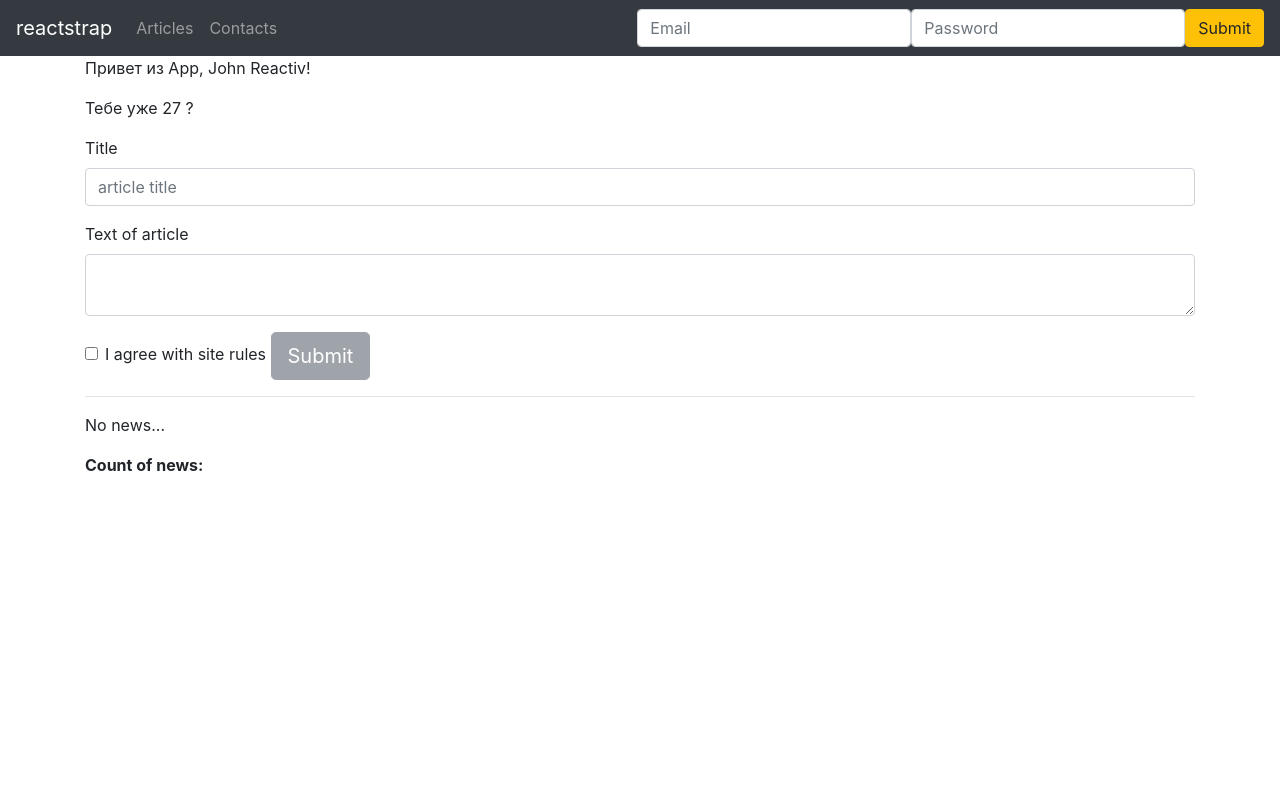
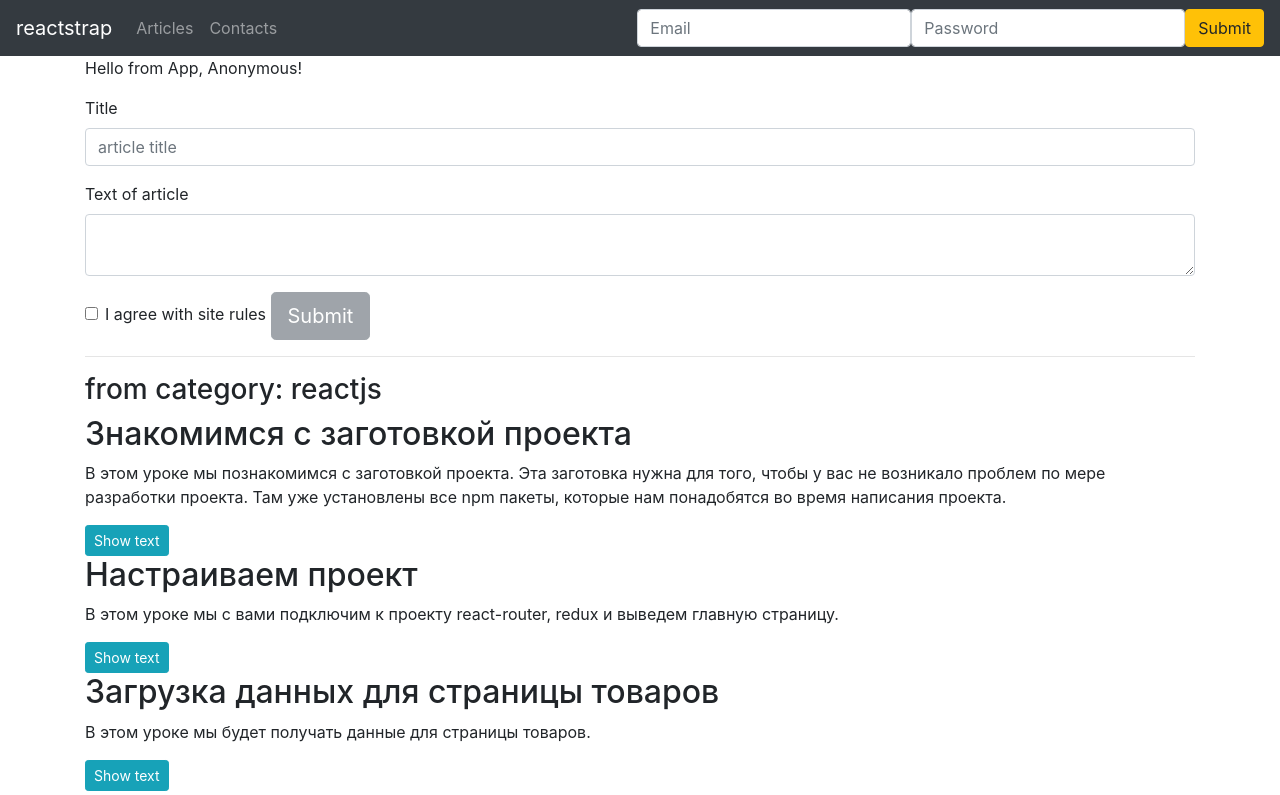
Before and after one commit to dmmeteo/try-react, a React (Create React App) app: page / in a window 1280 px wide. Shown: the top 795 px of the page. Built offline with nearby package versions, Linux system fonts and the light colour scheme.

Commit message:
using combineReducers

```diff
--- a/src/components/App.js
+++ b/src/components/App.js
@@ -18,16 +18,17 @@ let menu = [
 
 class App extends React.Component {
     render() {
-        const { name, surname, age } = this.props.user;
+        const {name} = this.props.user;
+        const {category, articles} = this.props.page;
         return (
             <div>
                 <Header items={menu}/>
                 <Container>
-                    <p>Привет из App, {name} {surname}!</p>
-                    <p>Тебе уже {age} ?</p>
+                    <p>Hello from App, {name}!</p>
                     <AddArticleForm/>
                     <hr/>
-                    <News data={this.props.lessonsData}/>
+                    <h3>from category: {category}</h3>
+                    <News data={articles}/>
                 </Container>
             </div>
         );
@@ -36,8 +37,8 @@ class App extends React.Component {
 
 function mapStateToProps(state) {
     return {
-        user: state,
-        lessonsData: state
+        user: state.user,
+        page: state.page
     }
 }
 
--- a/src/index.js
+++ b/src/index.js
@@ -4,24 +4,7 @@ import App from './components/App';
 import registerServiceWorker from './registerServiceWorker';
 import 'bootstrap/dist/css/bootstrap.css';
 import {Provider} from 'react-redux';
-import {createStore} from 'redux';
-// import lessons from './lessons.json';
-// import {Router, Route, hashHistory} from 'react-router'
 import configureStore from './store/configureStore';
-
-const GET_ARTICLE_REQUEST = 'GET_ARTICLE_REQUEST';
-const GET_ARTICLE_SUCCESS = 'GET_ARTICLE_SUCCESS';
-
-// function articles(state = lessons, action) {
-//     switch (action.type) {
-//         case GET_ARTICLE_REQUEST:
-//             return {...state, lessonsData: action.payload}; //Object spread syntax
-//         default:
-//             return state
-//
-//     }
-// }
-// const store = createStore(articles);
 
 const store = configureStore();
 
--- a/src/reducers/index.js
+++ b/src/reducers/index.js
@@ -1,9 +1,8 @@
-const initialState = {
-    name: 'John',
-    surname: 'Reactiv',
-    age: 27
-};
+import {combineReducers} from 'redux';
+import page from './page';
+import user from './user';
 
-export default function userstate(state = initialState) {
-    return state;
-}
+export default combineReducers({
+    page,
+    user
+})
--- /dev/null
+++ b/src/reducers/page.js
@@ -0,0 +1,10 @@
+import lessons from '../lessons';
+
+const initialState = {
+    category: 'reactjs',
+    articles: lessons
+};
+
+export default function page(state = initialState) {
+    return state
+}
--- /dev/null
+++ b/src/reducers/user.js
@@ -0,0 +1,7 @@
+const initialState = {
+    name: 'Anonymous'
+};
+
+export default function user(state = initialState) {
+    return state
+}
```
